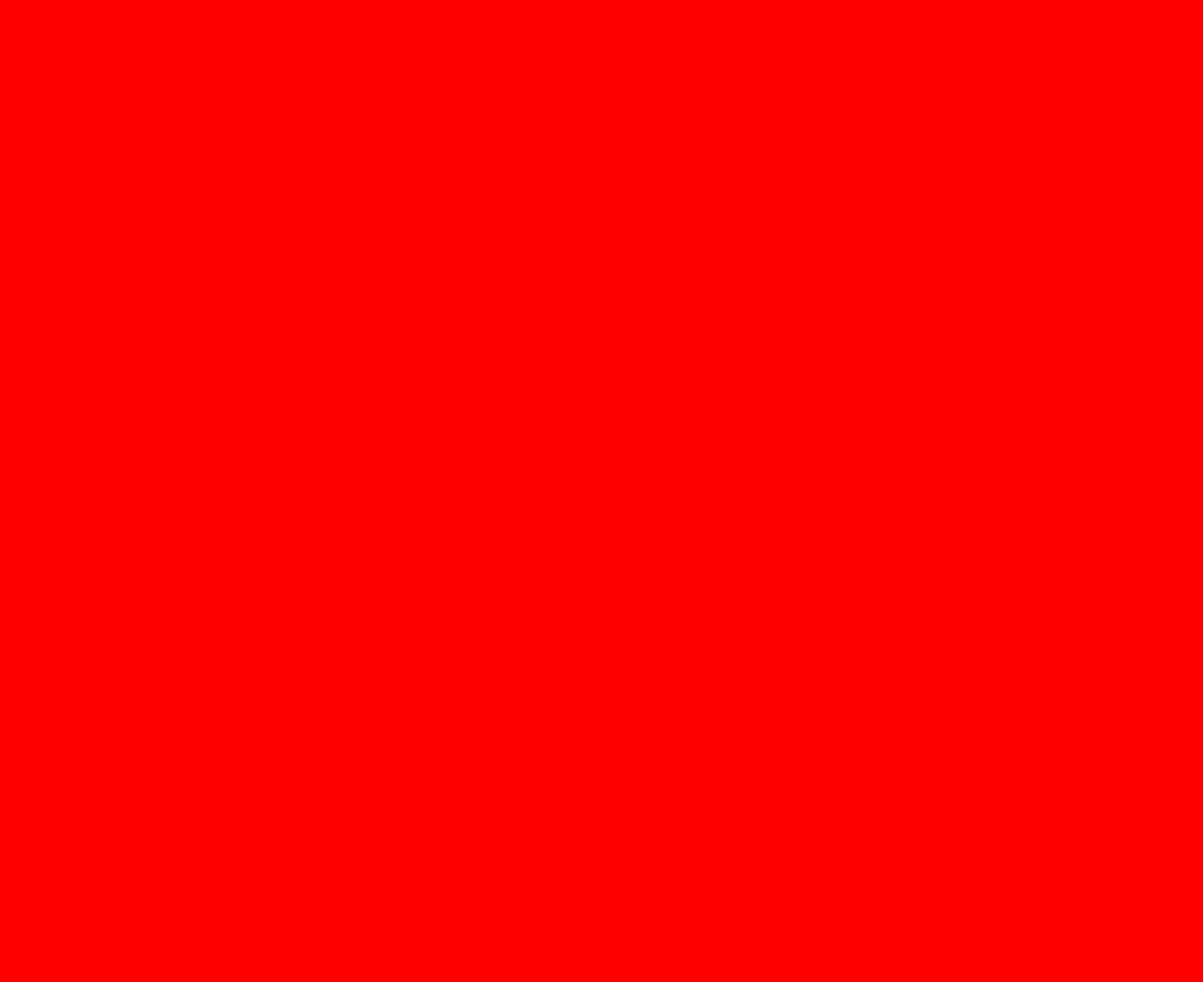
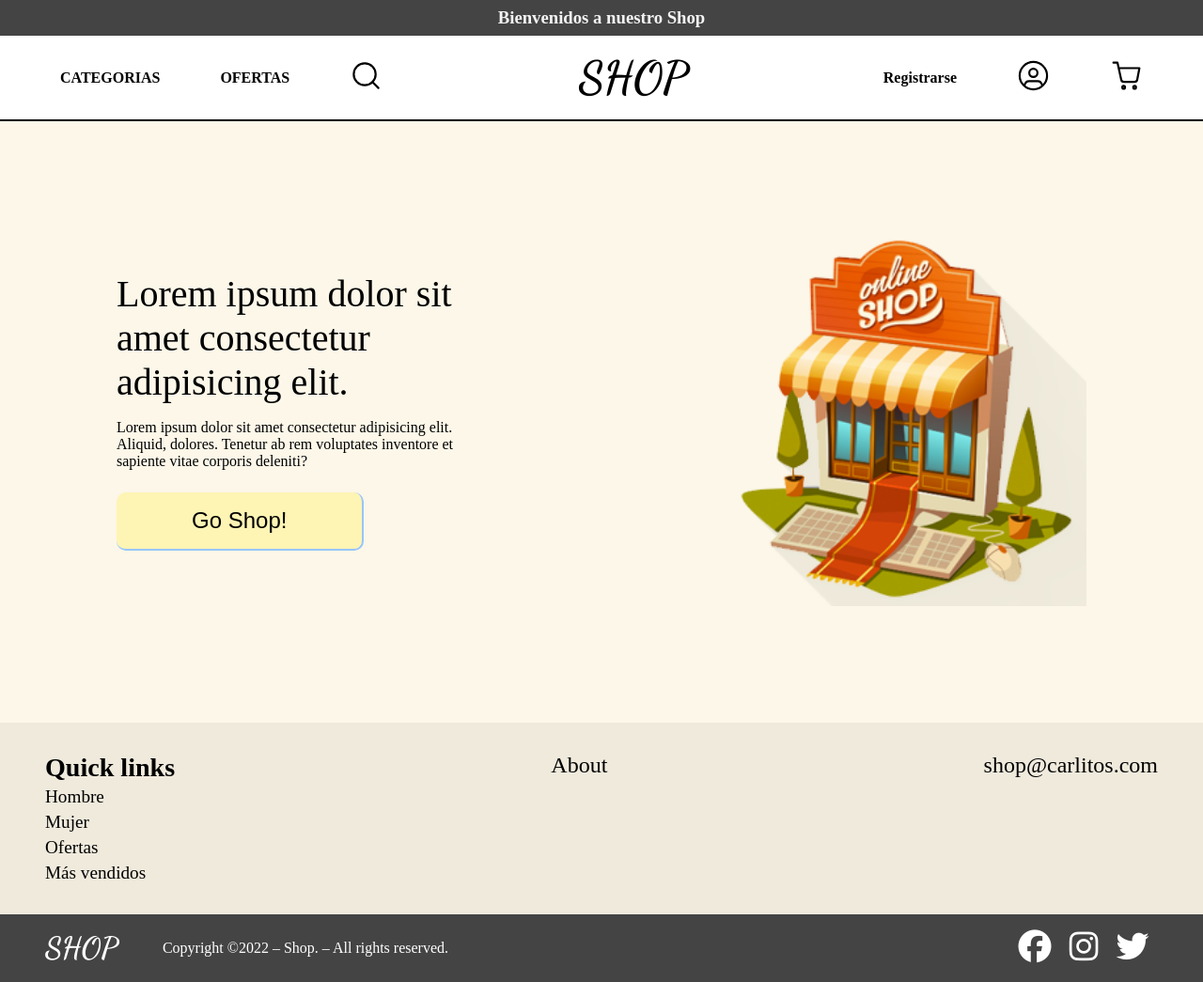
Before and after one commit to Kevin-del-Rio/Shop, a website: page index.html in a window 1280 px wide. Shown: the whole page at 94% size. Before the commit the page ends 800 px from the top, so only its background shows below. Drawn offline with Linux system fonts and the light colour scheme.

Commit message:
se trabaja en el header, main y footer. lo basico

```diff
--- a/index.html
+++ b/index.html
@@ -1,13 +1,70 @@
 <!DOCTYPE html>
-<html lang="en">
+<html lang="es">
+
 <head>
     <meta charset="UTF-8">
     <meta http-equiv="X-UA-Compatible" content="IE=edge">
     <meta name="viewport" content="width=device-width, initial-scale=1.0">
+    <script src="https://kit.fontawesome.com/8b41b42900.js" crossorigin="anonymous"></script>
+    <link href="https://fonts.googleapis.com/css2?family=Dancing+Script:wght@600;700&display=swap" rel="stylesheet">
     <link rel="stylesheet" href="/css/main.css">
-    <title>Document</title>
+    <title>Inicio | Shop</title>
 </head>
+
 <body>
+    <div class="saludo">
+        <h3 class="saludo__bienvenida">Bienvenidos a nuestro Shop</h3>
+    </div>
+    <header class="header">
 
+        <ul class="header__productos productos">
+            <li class="productos__item"><a href="#">Categorias</a></li>
+            <li class="productos__item"><a href="#">Ofertas</a></li>
+            <li class="productos__item"><a href="#"><img src="/img/iconos/search.svg" alt="icono buscador"></a></li>
+        </ul>
+        <div class="header__logo"><a href="#">SHOP</a></div>
+        <ul class="header__usuario usuario">
+            <li class="usuario__item"><a href="#">Registrarse</a></li>
+            <li class="usuario__item"><a href="#"><img src="/img/iconos/user-circle.svg" alt="icono login"></a></li>
+            <li class="usuario__item"><a href="#"><img src="/img/iconos/shopping-cart.svg"
+                        alt="icono carrito de compras"></a></li>
+        </ul>
+    </header>
+    <main class="main">
+        <div class="main__texto texto">
+            <p class="texto__uno">Lorem ipsum dolor sit amet consectetur adipisicing elit.</p>
+            <p class="texto__dos">Lorem ipsum dolor sit amet consectetur adipisicing elit. Aliquid, dolores. Tenetur ab
+                rem voluptates inventore et sapiente vitae corporis deleniti?</p>
+            <button class="texto__btn">Go Shop!</button>
+        </div>
+        <div><img class="main__img" src="/img/fondo_main.png" alt="foto de tienda"></div>
+    </main>
+    <footer class="footer">
+        <section class="footer__info info" >
+            <div class="info__nav nav">
+                <h3>Quick links</h3>
+                <ul class="nav">
+                    <li class="nav__item"><a href="#">Hombre</a></li>
+                    <li class="nav__item"><a href="#">Mujer</a></li>
+                    <li class="nav__item"><a href="#">Ofertas</a></li>
+                    <li class="nav__item"><a href="#">Más vendidos</a></li>
+                </ul>
+            </div>
+            <div class="info__about">About</div>
+            <div class="info__mail">
+                <div class="info__mail__contacto">shop@carlitos.com</div>
+            </div>
+        </section>
+        <section class="footer__pie pie">
+            <div class="pie__logo"><a href="#">SHOP</a></div>
+            <div class="pie__legal">Copyright ©2022 – Shop. – All rights reserved.</div>
+            <div class="pie__redes redes">
+                <div class="redes"><i class="fa-brands fa-facebook"></i></div>
+                <div class="redes"><i class="fa-brands fa-instagram"></i></div>
+                <div class="redes"><i class="fa-brands fa-twitter"></i></div>
+            </div>
+        </section>
+    </footer>
 </body>
+
 </html>
--- /dev/null
+++ b/scss/componentes/_footer.scss
@@ -0,0 +1,77 @@
+.footer {
+    // color: white;
+    padding-top: 2rem;
+    display: flex;
+    flex-direction: column;
+    flex-wrap: nowrap;
+    gap: 2rem;
+    background-color: #efeadc;
+
+    &__info {
+        display: flex;
+        justify-content: space-between;
+        margin: 0 3rem;
+        font-size: 1.5rem;
+    }
+
+    &__pie {
+        width: 100%;
+        display: flex;
+        justify-content: space-between;
+        align-items: center;
+        padding:  1rem 3rem;
+        background-color: rgb(68, 68, 68);
+    }
+}
+
+.info {
+    &__about {}
+
+    &__mail {}
+
+    &__nav {
+
+    }
+}
+
+.nav {
+    &__item a {
+        // color: white;
+        font-size: 1.2rem;
+    }
+}
+
+.pie {
+
+    &__logo a {
+        color: white;
+        font-family: 'Dancing Script', cursive;
+        font-size: 2rem;
+        font-weight: 700;
+        cursor: pointer;
+    }
+    &__legal {
+        width: 100%;
+        text-align: left;
+        padding-left: 3rem;
+        color: white;
+    }
+
+
+
+    &__redes {
+        width: 200px;
+        display: flex;
+        justify-content: space-around;
+        font-size: 35px;
+        margin-left: 3px;
+        color: white;
+    }
+}
+.fa-brands {}
+
+.fa-facebook {}
+
+.fa-instagram {}
+
+.fa-twitter {}
--- /dev/null
+++ b/scss/componentes/_header.scss
@@ -0,0 +1,51 @@
+.saludo{
+    width: 100%;
+    background-color: rgb(68, 68, 68);
+
+    &__bienvenida{
+        text-align: center;
+        color: #f3f3f3;
+        padding: 0.5rem 0;
+    }
+}
+.header{
+    width: 100%;
+    @include flexible(flex, row, nowrap, space-between, center);
+    padding: 1rem 0;
+    background-color: #ffffff;
+    border-bottom: #010101 2px solid;
+
+    &__logo {
+        font-family: 'Dancing Script', cursive;
+        font-size: 3rem;
+        font-weight: 700;
+        cursor: pointer;
+
+    }
+    &__productos {
+        @include flexible(flex, row, nowrap, space-around, center);
+        margin-left: 2rem;
+        font-size: 1rem;
+        font-weight: 600;
+        text-transform: uppercase;
+    }
+
+    &__usuario {
+        @include flexible(flex, row, nowrap, space-around, center);
+        margin-right: 2rem;
+        font-size: 1rem;
+        font-weight: 600;
+    }
+}
+
+.productos {
+    &__item {
+        padding: 0.5rem 2rem;
+    }
+}
+
+.usuario {
+    &__item {
+        padding: 0.5rem 2rem;
+    }
+}
--- /dev/null
+++ b/scss/componentes/_main.scss
@@ -0,0 +1,50 @@
+.main {
+    width: 100%;
+    height: 80vh;
+    background-color:#fcf7e8;
+    @include flexible(flex, row, nowrap, space-around,center);   //mixin
+    // gap: 10rem;
+
+    &__texto {}
+
+    &__img {
+        width: 30vw;
+    }
+    p{
+        width: 400px;
+    }
+}
+
+.texto {
+    height: 50%;
+    @include flexible(flex, column, nowrap, start, start);
+
+    &__uno {
+        font-size: 2.5rem;
+
+    }
+    &__dos {
+        font-size: 1rem;
+        margin-top: 1rem;
+    }
+
+    &__btn {
+        margin-top: 1.5rem;
+        padding: 1rem 5rem;
+        font-size: 1.5rem;
+        border: none;
+        border-bottom: 2px solid  #98c5ff;
+        border-right: 2px solid  #98c5ff;
+        border-radius: 10px;
+        background-color: #fff398a3;
+
+        &:hover{
+          border-bottom: none;
+          border-right: none;
+          border-top: 1px solid  #98c5ff;
+          border-left: 1px solid  #98c5ff;
+          filter: blur(1px);
+        }
+
+    }
+}
--- a/scss/main.scss
+++ b/scss/main.scss
@@ -1,3 +1,4 @@
-body{
-background-color: red;
-}
+@import "./variables/variables";
+@import "./componentes/header";
+@import "./componentes/main";
+@import "./componentes/footer";
--- /dev/null
+++ b/scss/variables/_variables.scss
@@ -0,0 +1,19 @@
+*{
+    margin: 0;
+    padding: 0;
+    box-sizing: border-box;
+}
+li{
+    list-style: none;
+}
+a{
+    text-decoration: none;
+    color: black;
+}
+
+@mixin flexible($dis, $direction, $corte, $justify, $aling) {
+    display: $dis;
+    flex-flow: $direction $corte;
+    justify-content: $justify;
+    align-items: $aling;
+}
```
Also changed, not shown: css/main.css, img/fondo_main.png (added), img/iconos/search.svg (added), img/iconos/shopping-cart.svg (added), img/iconos/user-circle.svg (added).
